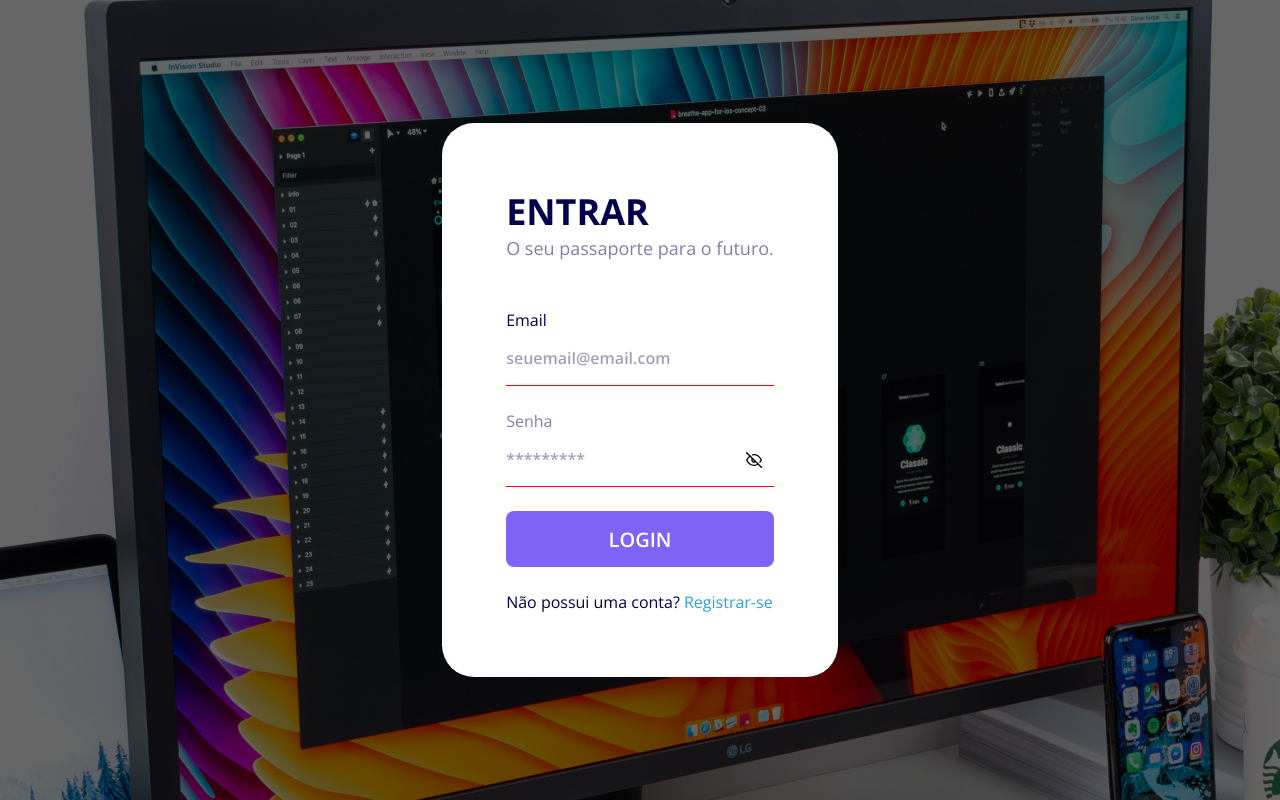
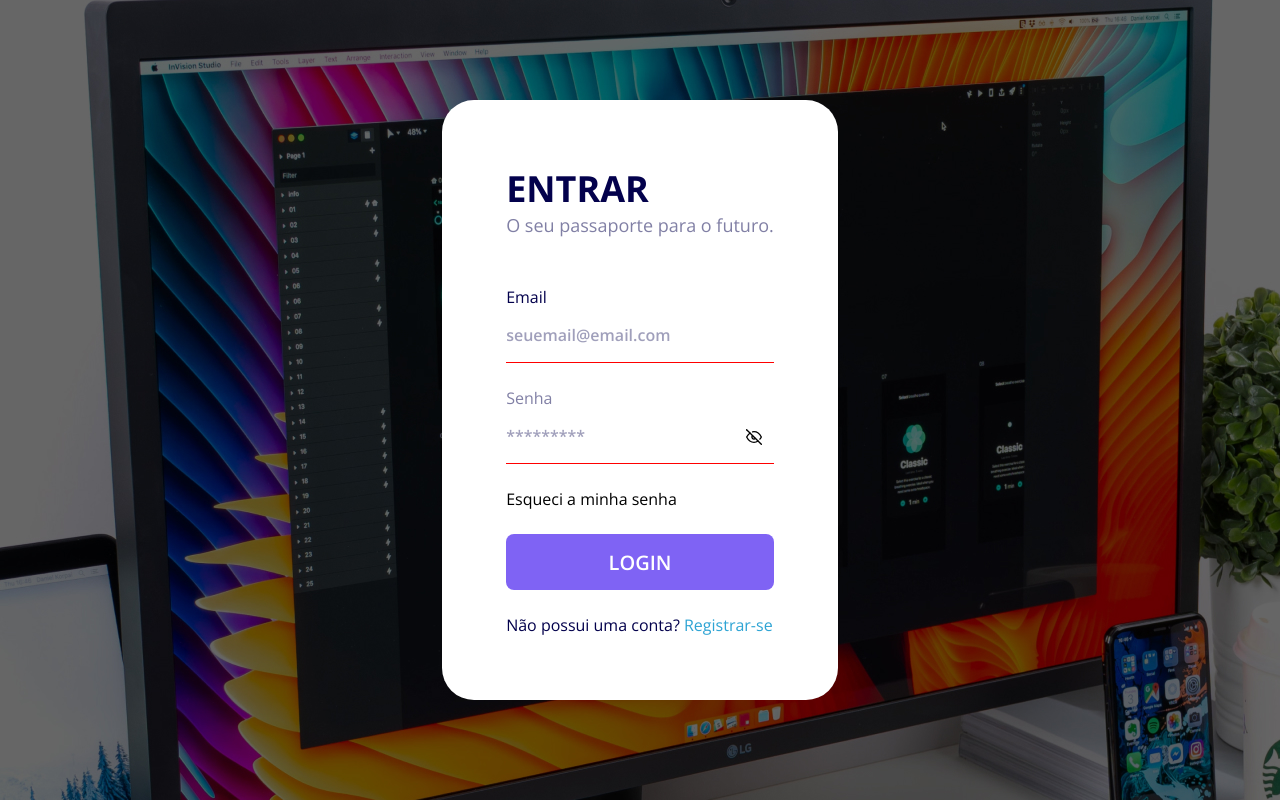
Before and after one commit to savio591/mce-crud-front-end-react, a Next.js app: page /login in a window 1280 px wide. Built offline with nearby package versions, Linux system fonts and the light colour scheme.

Commit message:
Login 🧑 - Fix links and labels #2

```diff
--- a/src/pages/login.tsx
+++ b/src/pages/login.tsx
@@ -1,8 +1,9 @@
 /* eslint-disable jsx-a11y/label-has-associated-control */
+import { SyntheticEvent, useState } from 'react';
 import { GetStaticProps } from 'next';
 import { useRouter } from 'next/dist/client/router';
 import Head from 'next/head';
-import { SyntheticEvent, useState } from 'react';
+import Link from 'next/link';
 
 import { Form } from '../components/Form';
 import { Input } from '../components/Input';
@@ -79,11 +80,17 @@ export default function Login(): JSX.Element {
               required
             />
           </label>
+          <Link href="/recovery">
+            <a>Esqueci a minha senha</a>
+          </Link>
           <Button type="submit" disabled={isSendingRequest}>
             {!isSendingRequest ? 'Login' : 'Aguarde...'}
           </Button>
           <p>
-            Não possui uma conta? <a href="./">Registrar-se</a>
+            Não possui uma conta?{' '}
+            <Link href="/signup" prefetch>
+              <a>Registrar-se</a>
+            </Link>
           </p>
         </Form>
       </main>
```
